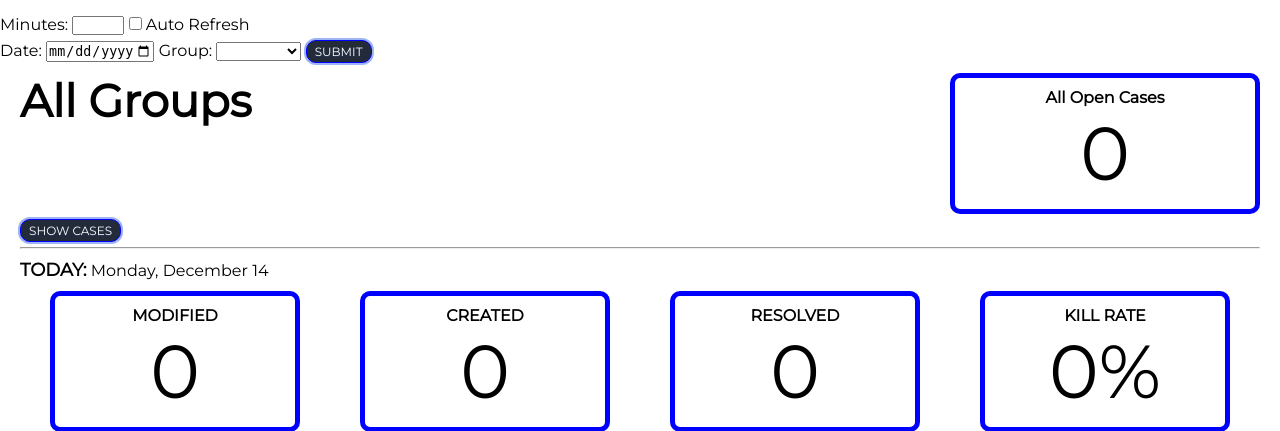
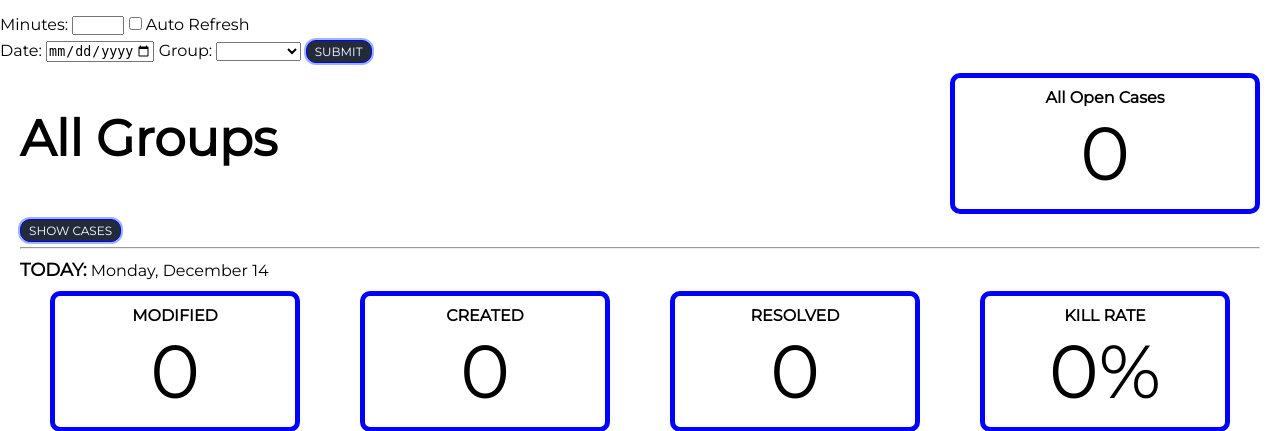
Before and after one commit to roovyshapiro/VTiger_KPI_Dashboard, a Django app: page /cases/ in a window 1280 px wide. Shown: the part 75-506 px from the top of the page. Run offline with Django 3.2, Linux system fonts and the light colour scheme; data that the repository does not hold is empty; parts of the project's set-up code (start-up, migrations or seed data) failed here and were passed over.

Commit message:
Group name improvement

```diff
--- a/sales_dashboard/dashboard/static/dashboard/style.css
+++ b/sales_dashboard/dashboard/static/dashboard/style.css
@@ -60,7 +60,8 @@ nav > a{
 
 #group_name{
     font-weight:bold;
-    font-size:45px;
+    font-size:50px;
+    margin-top:35px;
 }
 
 /* Score Key and Tables*/
```
